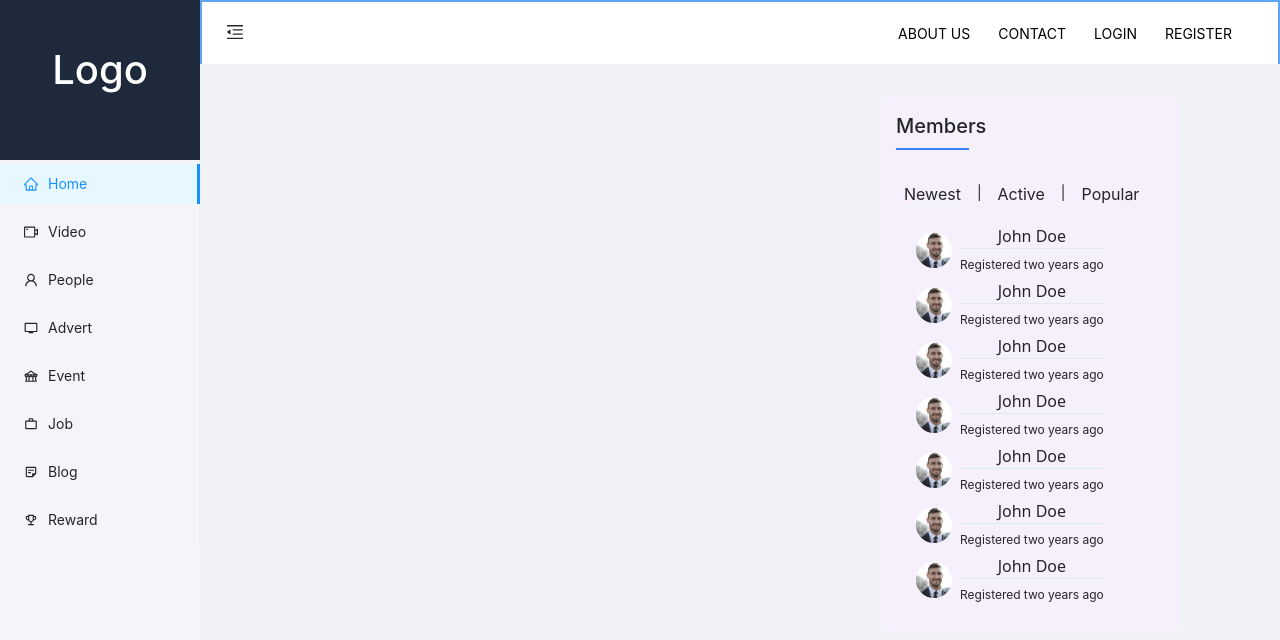
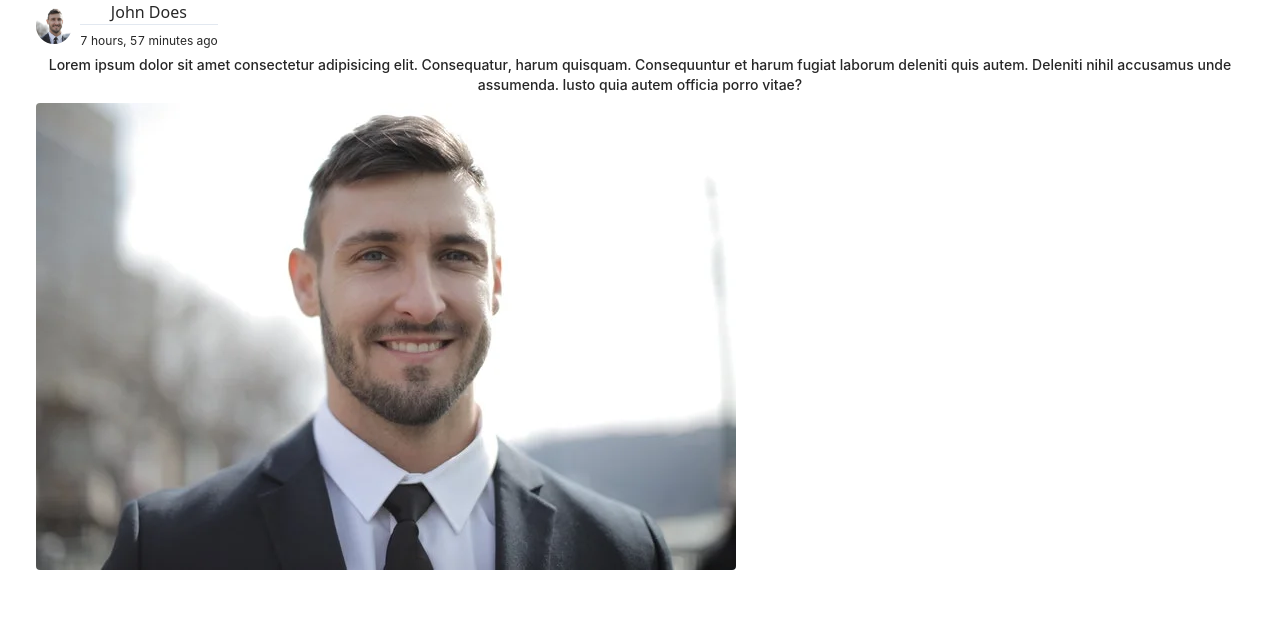
Before and after one commit to marshalyordanos/MKTalent, a React (Create React App) app: page / in a window 1280 px wide. Shown: the top 640 px of the page. Built offline with nearby package versions, Linux system fonts and the light colour scheme.

Commit message:
Postcard updtes

```diff
--- a/src/App.js
+++ b/src/App.js
@@ -2,12 +2,13 @@ import logo from './logo.svg';
 import './App.css';
 import HomeApp from './HomeApp';
 import Layout from './components/layout/LayoutApp'
-
+import PostCard from './components/layout/PostCard'
 function App() {
   return (
     <div className="App">
       {/* <HomeApp/> */}
-      <Layout/>
+      {/* <Layout/> */}
+      <PostCard/>
       {/* zklnc */}
     </div>
   );
--- a/src/components/layout/PostCard.js
+++ b/src/components/layout/PostCard.js
@@ -3,10 +3,16 @@ import RightSideBarUserCard from './RightSideBarUserCard'
 import Postimg from '../../assets/page/profile.png'
 const PostCard = (props) => {
   return (
-    <div>
-   <RightSideBarUserCarderCard username="John Doe"  status="7 hours, 57 minutes ago"/>
-   <h1 className="truncate">Lorem ipsum dolor sit amet consectetur adipisicing elit. Consequatur, harum quisquam. Consequuntur et harum fugiat laborum deleniti quis autem. Deleniti nihil accusamus unde assumenda. Iusto quia autem officia porro vitae?</h1>
-   <img src={Postimg} alt="there should have been a post here" className="my-2 bg-contain bg-center h-9 w-9 object-cover rounded"/>
+    <div className=" box-content justify-start">
+   <RightSideBarUserCard username="John Does"
+   status="7 hours, 57 minutes ago"/>
+<div className=" px-9">
+   <h1 className="text-ellipsis text-sm">Lorem ipsum dolor sit amet consectetur adipisicing elit. Consequatur, harum quisquam. Consequuntur et harum fugiat laborum deleniti quis autem. Deleniti nihil accusamus unde assumenda. Iusto quia autem officia porro vitae?</h1>
+   <img src={Postimg} alt="there should have been a post here"
+    className="my-2 bg-contain
+     bg-center object-cover
+     rounded h-50"/>
+   </div>
    </div>
   )
 }
```
